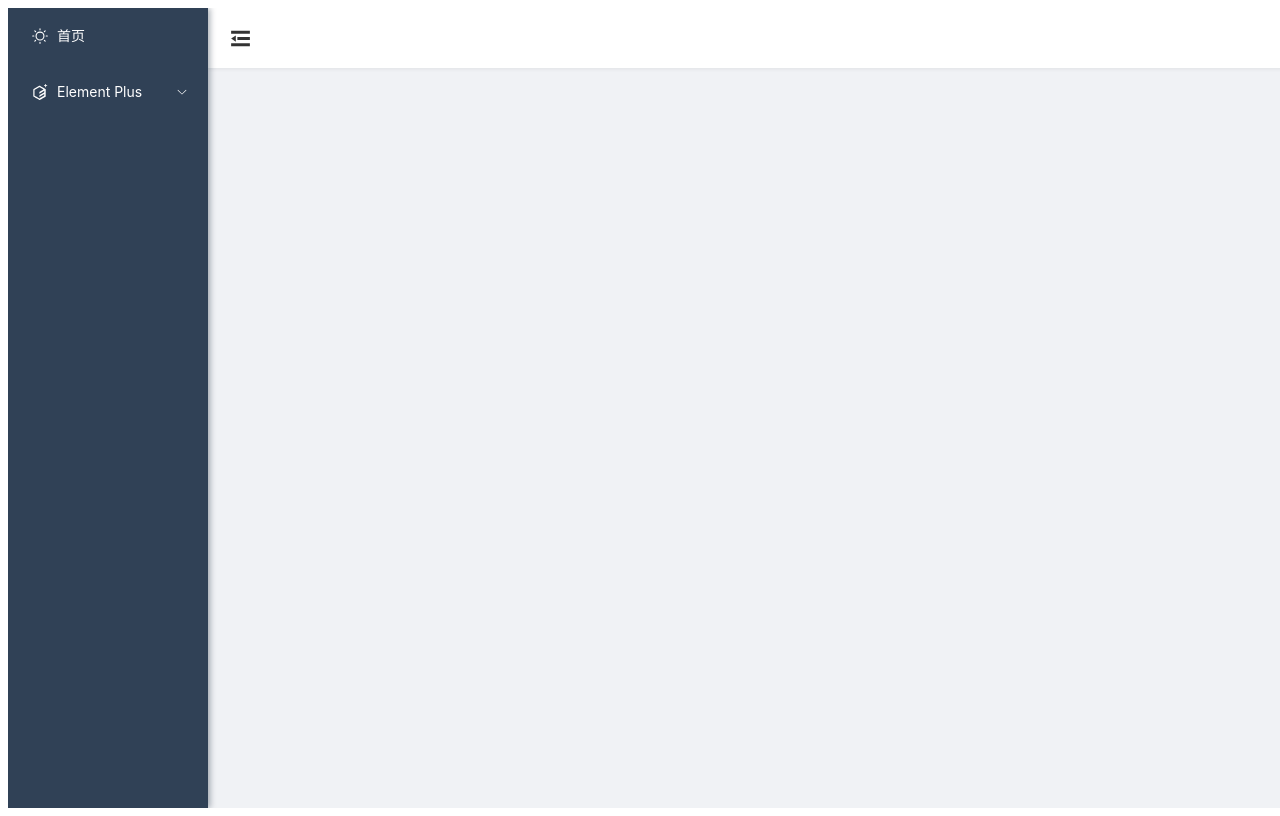
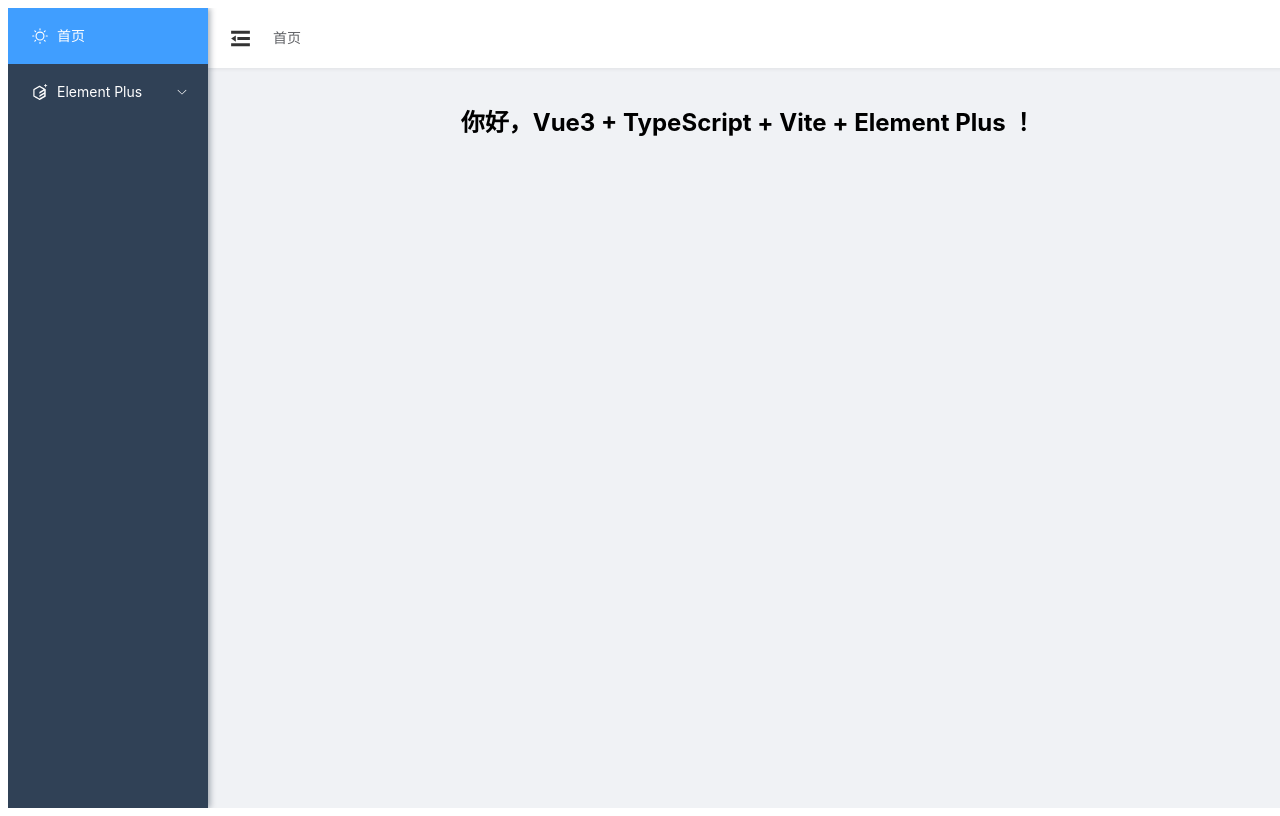
Before and after one commit to dante7qx/spirit-vue3-world, a Vue app in the folder front-elplus-ts/: page / in a window 1280 px wide. Before the commit this address had no page. Built offline with nearby package versions, Linux system fonts and the light colour scheme.

Commit message:
修改路由bug

```diff
--- a/front-elplus-ts/src/components/menu/RecursiveMenu.vue
+++ b/front-elplus-ts/src/components/menu/RecursiveMenu.vue
@@ -6,6 +6,15 @@
   menus: MenuItem[],
   parentPath?: string
 }>()
+
+const normalizePath = (...paths: Array<string | undefined>) => {
+  const path = paths
+      .filter((path): path is string => path !== undefined && path !== '')
+      .join('/')
+      .replace(/\/+/g, '/') // 去除重复斜杠
+      .replace(/\/$/, '');  // 去除末尾斜杠
+  return path  === '' ? '/' : path
+}
 
 </script>
 
@@ -19,7 +28,7 @@
       </template>
       <recursive-menu :menus="menu.children" :parent-path="menu.path"/>
     </el-sub-menu>
-    <el-menu-item v-else :index="`${parentPath ?? ''}/${menu.path}`" :key="`c_${idx}`">
+    <el-menu-item v-else :index="normalizePath(parentPath, menu.path)" :key="`c_${idx}`">
       <el-icon><component :is="loadIcon(menu.icon ?? 'Menu')" /></el-icon>
       <span>{{ menu.title }}</span>
     </el-menu-item>
--- a/front-elplus-ts/src/router/index.ts
+++ b/front-elplus-ts/src/router/index.ts
@@ -3,13 +3,13 @@
 
 export const routes: RouteRecordRaw[] = [
   {
-    path: '',
+    path: '/',
     name: 'Index',
-    component: () => import('@/views/index.vue'), // 懒加载
+    component: () => import('@/views/index.vue'),
     meta: {
       title: '首页',
       icon: 'Sunny'
-    }
+    },
   },
   {
     path: '/element-plus',
@@ -21,7 +21,7 @@
     children: [
       {
         path: 'basic',
-        name: 'Index',
+        name: 'Basic',
         component: () => import('@/views/element/basic/index.vue'),
         meta: {
           title: '基础组件',
@@ -37,4 +37,9 @@
   routes
 })
 
+router.beforeEach((to, from, next) => {
+  console.log(from.path, ' to ', to.path) // 调试用
+  next()
+})
+
 export default router
--- a/front-elplus-ts/src/views/layout/Sidebar.vue
+++ b/front-elplus-ts/src/views/layout/Sidebar.vue
@@ -7,13 +7,15 @@
 }>()
 
 const menus = routeToMenu(routes)
+const route = useRoute()
+const defaultActive = computed(() => route.path)
 
 </script>
 
 <template>
   <el-menu
     :router="true"
-    default-active="1"
+    :default-active="defaultActive"
     :collapse="isCollapse">
     <recursive-menu :menus="menus" />
   </el-menu>
--- a/front-elplus-ts/vite.config.ts
+++ b/front-elplus-ts/vite.config.ts
@@ -6,6 +6,7 @@
 import { ElementPlusResolver } from 'unplugin-vue-components/resolvers'
 
 export default defineConfig({
+  base: '/', // 根路径
   plugins: [
     vue(),
     AutoImport({
```
